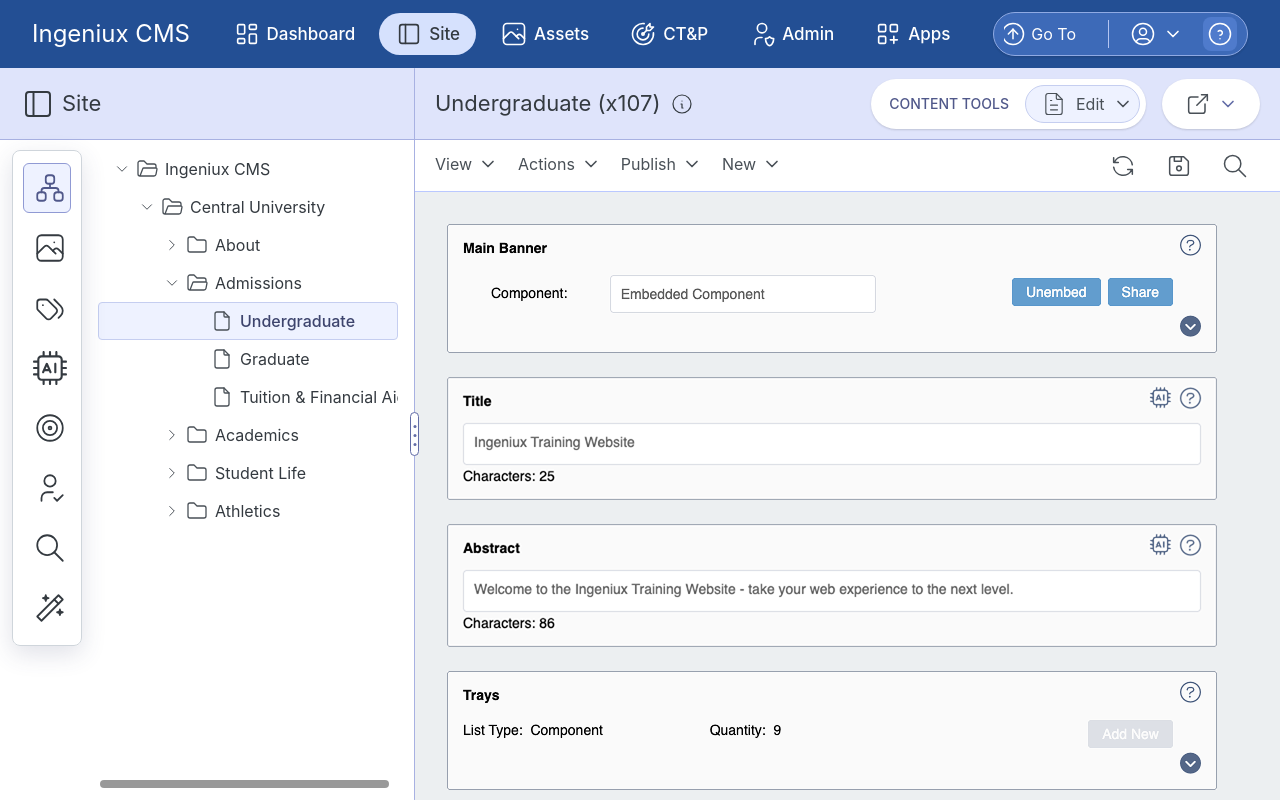
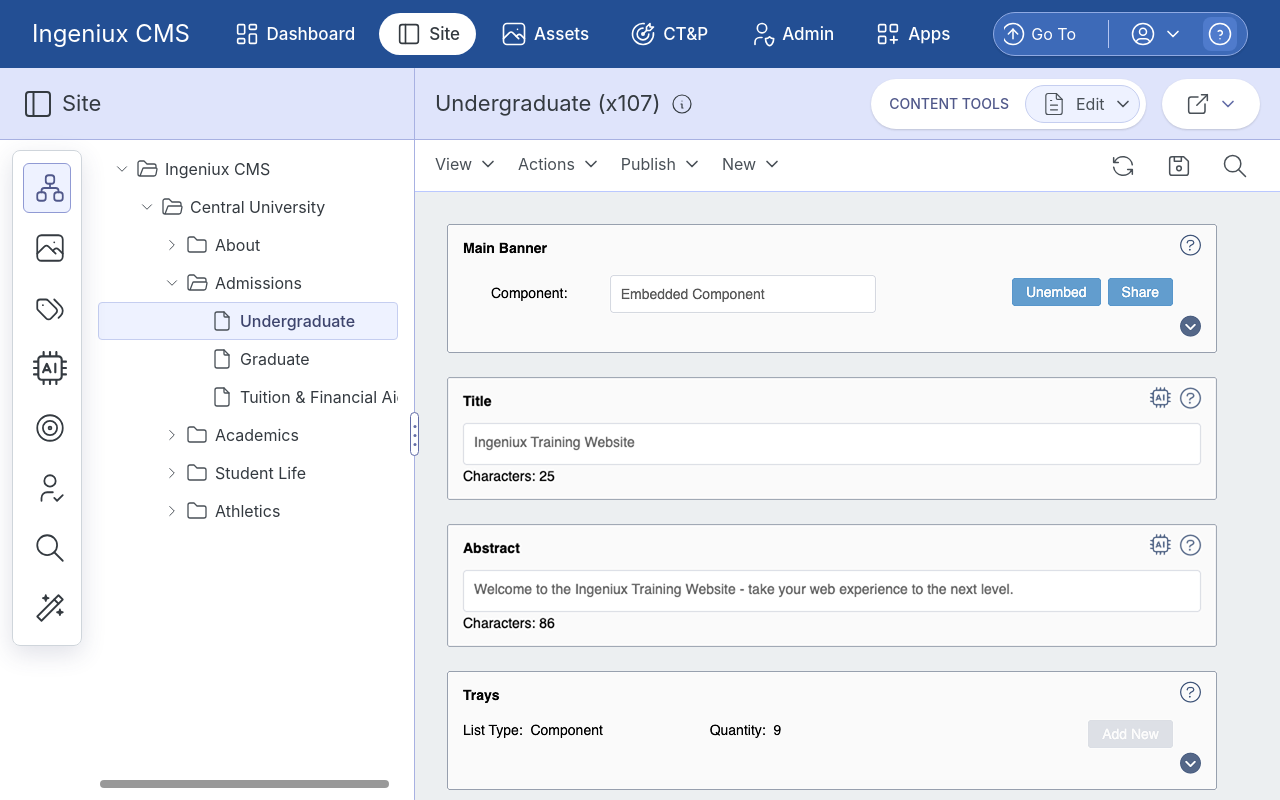
Before and after one commit to josephxbrick/mantine-app-cms-navigation, a React (Vite) app: page / in a window 1280 px wide. Built offline with nearby package versions, Linux system fonts and the light colour scheme.

Commit message:
Use white selected product tabs

```diff
--- a/src/features/content-workspace/toolbars/product-toolbar/ProductToolbar.tsx
+++ b/src/features/content-workspace/toolbars/product-toolbar/ProductToolbar.tsx
@@ -107,7 +107,7 @@ function DomainTab({
       px={16}
       py={7}
       c={selected ? "asxGray.8" : "asxGray.0"}
-      bg={selected ? "asxBlue.1" : "transparent"}
+      bg={selected ? "white" : "transparent"}
       style={{
         borderRadius: 999,
         transition:
```
Also changed, not shown: 3 other files (tests, documents, lock files or other folders).
